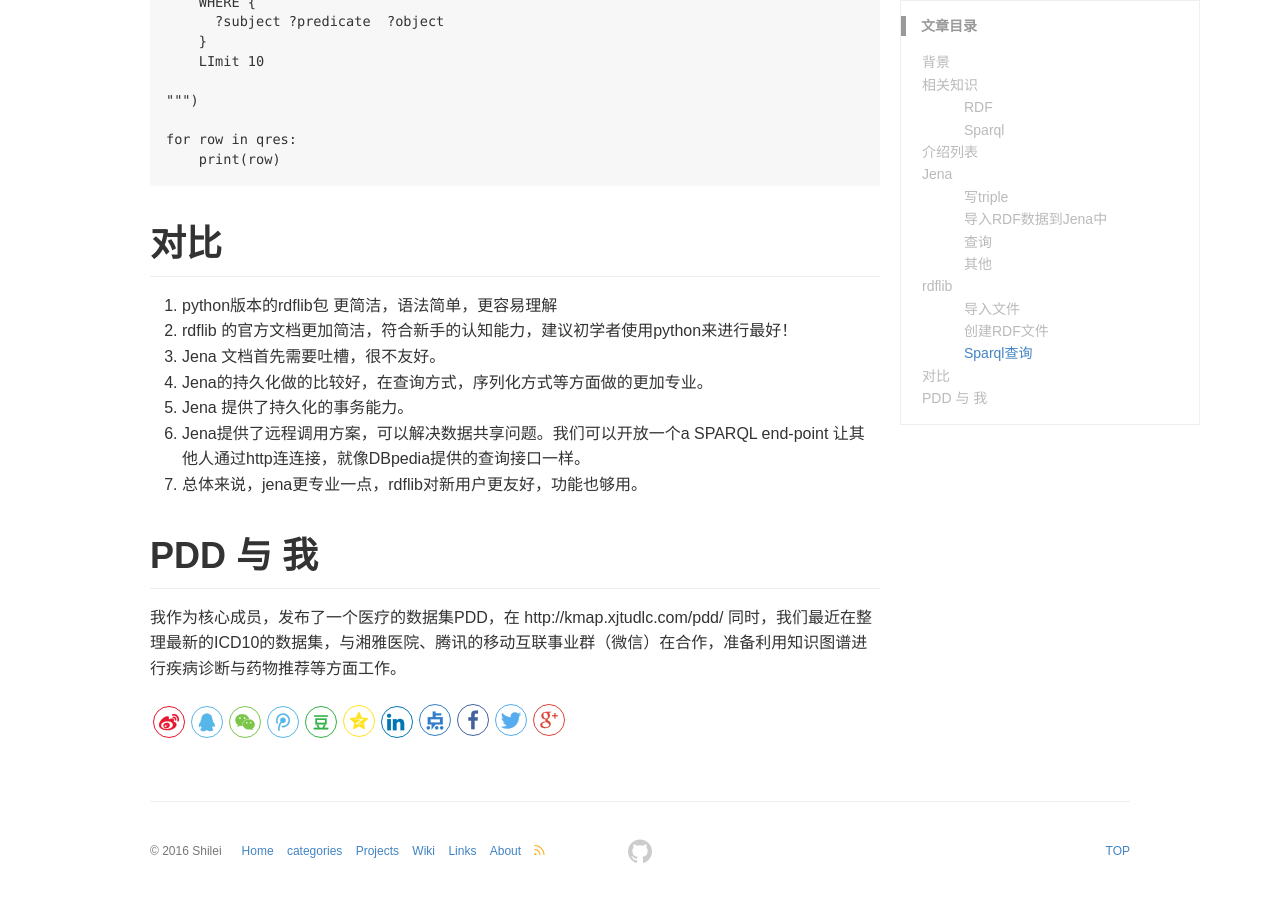
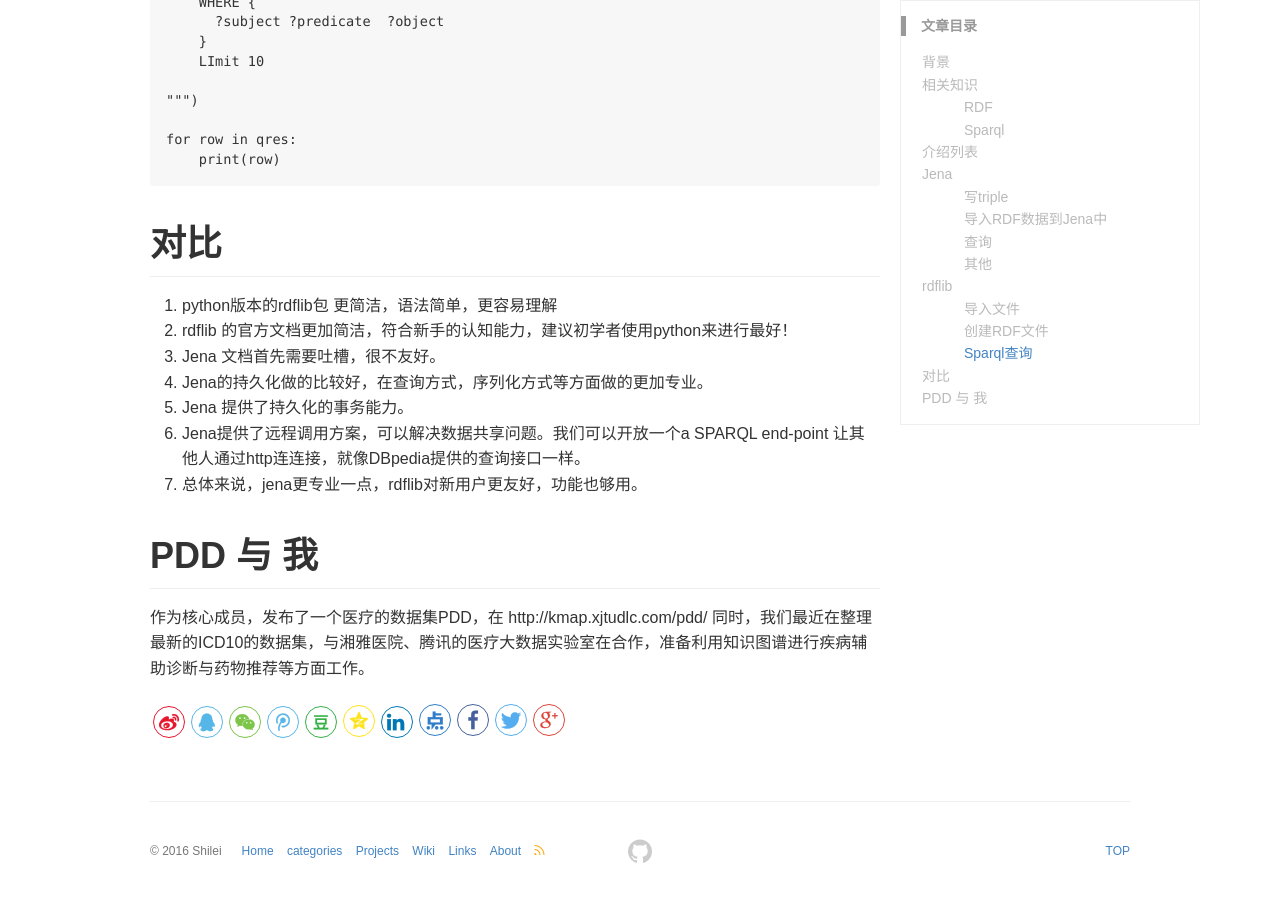
Before and after one commit to xjtushilei/xjtushilei.github.io, a Jekyll site: the page built from _posts/2017-10-13-RDF.md, in a window 1280 px wide and 900 px high, scrolled down 5346 px. Built offline with Jekyll 4.4.1, drawn with Linux system fonts in a browser that asks for light colours; comment, search, counter and statistics services are not loaded.

Commit message:
叙述平缓

```diff
--- a/_posts/2017-10-13-RDF.md
+++ b/_posts/2017-10-13-RDF.md
@@ -251,4 +251,4 @@ for row in qres:
 
 # PDD 与 我
 
-我作为核心成员，发布了一个医疗的数据集PDD，在 http://kmap.xjtudlc.com/pdd/ 同时，我们最近在整理最新的ICD10的数据集，与湘雅医院、腾讯的移动互联事业群（微信）在合作，准备利用知识图谱进行疾病诊断与药物推荐等方面工作。
+作为核心成员，发布了一个医疗的数据集PDD，在 http://kmap.xjtudlc.com/pdd/ 同时，我们最近在整理最新的ICD10的数据集，与湘雅医院、腾讯的医疗大数据实验室在合作，准备利用知识图谱进行疾病辅助诊断与药物推荐等方面工作。
```
